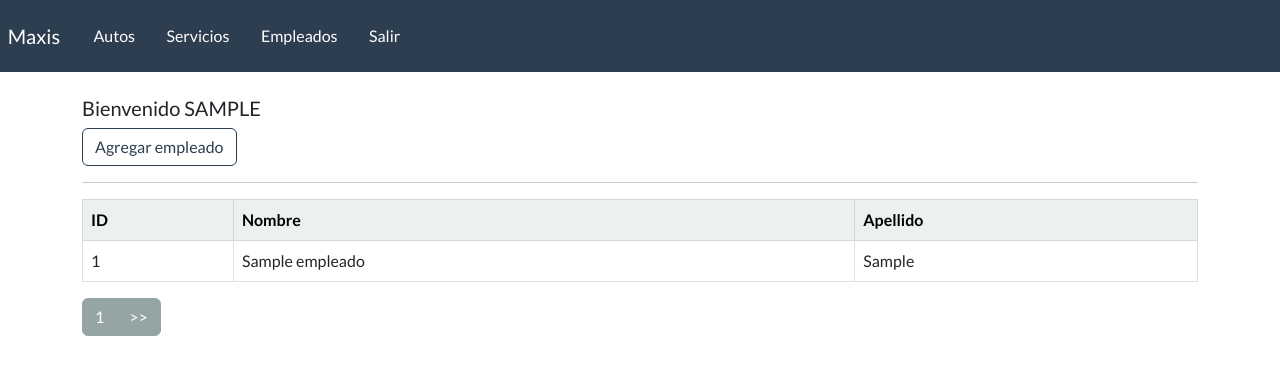
After one commit to gml33/Maxis, a Django app: page /listar-empleados/ in a window 1280 px wide. The commit adds this page. Shown: the top 375 px of the page. Run offline with Django 3.2, Linux system fonts and the light colour scheme; a user stored in the database is signed in; tables that the repository leaves empty hold one stand-in row (values such as "Sample post").

```diff
--- /dev/null
+++ b/maxi/gestion/templates/gestion/empleado/listar.html
@@ -0,0 +1,47 @@
+{% extends 'gestion/base.html' %}
+{% block content %}
+    <h5>Bienvenido {{user|upper}}</h5>
+    <a class="btn btn-outline-primary btn-small" href="{% url 'agregar_empleado' %}">
+        Agregar empleado
+    </a>
+    <hr>
+    {% if empleados %}
+    <table class="table table-hover table-bordered">
+        <thead class="table-light">
+            <tr>
+                <th scope="col">ID</th>
+                <th scope="col">Nombre</th>
+                <th scope="col">Apellido</th>
+            </tr>
+        </thead>
+        <tbody>
+            {% for empleado in empleados %}
+            <tr>
+                <td>{{empleado.id}}</td>
+                <td>{{empleado.nombre}}</td>
+                <td>{{empleado.apellido}}</td>
+            </tr>
+            {% endfor %}
+
+        </tbody>
+    </table>
+    <div class="btn-toolbar" role="toolbar" aria-label="Toolbar with button groups">
+    <div class="btn-group me-2" role="group" aria-label="First group">
+        {% if empleados.number != 1 %}
+        <a type="button" class="btn btn-secondary" href="?page=1"><<</a>
+        {% endif %}
+        {% if empleados.has_previous %}
+        <a type="button" class="btn btn-secondary" href="?page={{empleados.previous_page_number}}">{{empleados.previous_page_number}}</a>
+        {% endif %}
+        <a type="button" class="btn btn-secondary" href="?page={{empleados.number}}">{{empleados.number}}</a>
+        {% if empleados.has_next %}
+        <a type="button" class="btn btn-secondary" href="?page={{empleados.next_page_number}}">{{empleados.next_page_number}}</a>
+        {% endif %}
+        <a type="button" class="btn btn-secondary" a href="?page={{empleados.num_pages}}">>></a>
+    </div>
+</div>
+{% else %}
+<h2>No hay empleados con ese apellido.</h2>
+    {% endif %}
+
+{% endblock %}
--- a/maxi/gestion/templates/gestion/navbar.html
+++ b/maxi/gestion/templates/gestion/navbar.html
@@ -13,6 +13,9 @@
                 <a class="nav-link" href="{% url 'listar_servicios' %}">Servicios &nbsp; <i class="fa fa-home" aria-hidden="true"></i> </a>
             </li>&nbsp;&nbsp;&nbsp;
             <li class="nav-item">
+                <a class="nav-link" href="{% url 'listar_empleados' %}">Empleados &nbsp; <i class="fa fa-home" aria-hidden="true"></i> </a>
+            </li>&nbsp;&nbsp;&nbsp;
+            <li class="nav-item">
                 <a class="nav-link" href="{% url 'user-logout' %}">Salir &nbsp; <i class="fa fa-sign-out" aria-hidden="true"></i></a>
             </li>
         </ul>
--- a/maxi/gestion/templates/gestion/servicio/listar.html
+++ b/maxi/gestion/templates/gestion/servicio/listar.html
@@ -59,8 +59,6 @@
         <a type="button" class="btn btn-secondary" a href="?page={{servicios.num_pages}}">>></a>
     </div>
 </div>
-{% else %}
-<h2>No hay servicios relacionados a esa patente.</h2>
-    {% endif %}
+{% endif %}
 
 {% endblock %}
--- a/maxi/gestion/urls.py
+++ b/maxi/gestion/urls.py
@@ -19,4 +19,10 @@ urlpatterns = [
     path('listar-servicios/',  views.listar_servicios, name='listar_servicios'),
     path('modificar-servicio/<int:pk>/', views.modificar_servicio, name='modificar_servicio'),
     path('eliminar-servicio/<int:pk>/', views.eliminar_servicio, name='eliminar_servicio'),
+    # -----------------------empleados---------------------------------
+    path('agregar-empleado/',  views.agregar_empleado, name='agregar_empleado'),
+    path('detalle-empleado/<int:pk>/',  views.detalle_empleado, name='detalle_empleado'),
+    path('listar-empleados/',  views.listar_empleados, name='listar_empleados'),
+    path('modificar-empleado/<int:pk>/', views.modificar_empleado, name='modificar_empleado'),
+    path('eliminar-empleado/<int:pk>/', views.eliminar_empleado, name='eliminar_empleado'),
     ]
--- a/maxi/gestion/views.py
+++ b/maxi/gestion/views.py
@@ -1,9 +1,9 @@
 from django.shortcuts import render, redirect
-from .forms import CreateUserForm, LoginForm, autoForm, servicioForm
+from .forms import CreateUserForm, LoginForm, autoForm, servicioForm, empleadoForm
 from django.contrib.auth.models import auth
 from django.contrib.auth import authenticate
 from django.contrib.auth.decorators import login_required
-from .models import auto,empleado,servicio
+from .models import auto,servicio, empleado
 from django.contrib.auth.models import User
 from django.core.paginator import Paginator
 from django.db.models import Q
@@ -33,7 +33,6 @@ def my_login(request):
             user = authenticate(request, username=username, password=password)
             if user is not None:
                 auth.login(request, user)
-                #bot.send_message(chat_id, text='Logueado')
                 return redirect('dashboard')
     context = {'form':form}
     return render(request, 'registro/my-login.html', context=context)
@@ -155,10 +154,70 @@ def listar_servicios(request):
         servicios_all = servicio.objects.filter(
             Q(vehiculo__patente__icontains=busqueda)
         ).distinct().order_by('-fecha')
-    paginator = Paginator(servicios_all, 10)
+    paginator = Paginator(servicios_all, 50)
     page = request.GET.get('page')
     servicios = paginator.get_page(page)
     context = {
         'servicios':servicios,
     }
     return render(request, 'gestion/servicio/listar.html', context=context)
+
+
+#----------------------------empleados-------------------------------
+
+@login_required(login_url='my-login')
+def agregar_empleado(request):
+    form = empleadoForm()
+    if request.method == 'POST':
+        form = empleadoForm(request.POST)
+        if form.is_valid():
+            form.save()
+            return redirect('listar_empleados')
+    context = {
+        'form':form
+    }
+    return render(request, 'gestion/empleado/agregar.html', context=context)
+
+@login_required(login_url='my-login')
+def eliminar_empleado(request, pk):
+    empleado_seleccionado= empleado.objects.get(id=pk)
+    empleado_seleccionado.delete()
+    return redirect('dashboard')
+
+@login_required(login_url='my-login')
+def modificar_empleado(request, pk):
+    empleado_seleccionado = empleado.objects.get(id=pk)
+    form = empleadoForm(instance=empleado_seleccionado)
+    if request.method == 'POST':
+        form = empleadoForm(request.POST, instance=empleado_seleccionado)
+        if form.is_valid():
+            form.save()
+            return redirect('listar_empleados')
+    context = {
+        'form':form
+    }
+    return render(request, 'gestion/empleado/modificar.html', context=context)
+
+@login_required(login_url='my-login')
+def detalle_empleado(request, pk):
+    empleado_seleccionado = empleado.objects.get(id=pk)
+    context = {
+        'empleado':empleado_seleccionado
+    }
+    return render(request, 'gestion/empleado/detalle.html', context=context)
+
+@login_required(login_url='my-login')
+def listar_empleados(request):
+    busqueda = request.POST.get("patente")
+    empleados_all = empleado.objects.all().order_by('apellido')
+    if busqueda:
+        empleados_all = empleado.objects.filter(
+            Q(empleado__apellido__icontains=busqueda)
+        ).distinct().order_by('apellido')
+    paginator = Paginator(empleados_all, 50)
+    page = request.GET.get('page')
+    empleados = paginator.get_page(page)
+    context = {
+        'empleados':empleados,
+    }
+    return render(request, 'gestion/empleado/listar.html', context=context)
```
Also changed, not shown: maxi/gestion/forms.py (+8 -0 lines), maxi/gestion/templates/gestion/empleado/agregar.html (added, +20 -0 lines), maxi/gestion/templates/gestion/empleado/detalle.html (added, +19 -0 lines), maxi/gestion/templates/gestion/empleado/modificar.html (added, +22 -0 lines).
